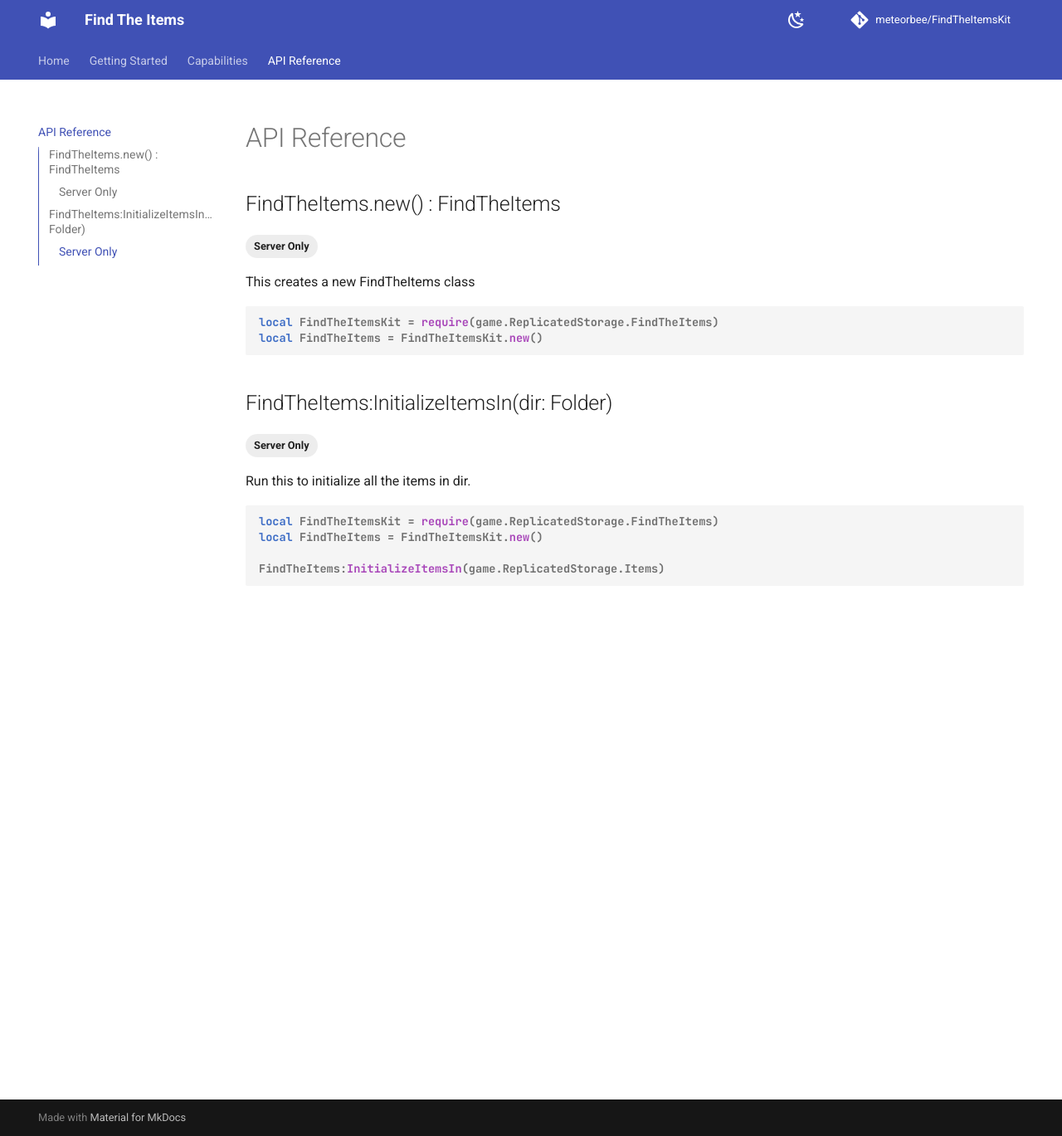
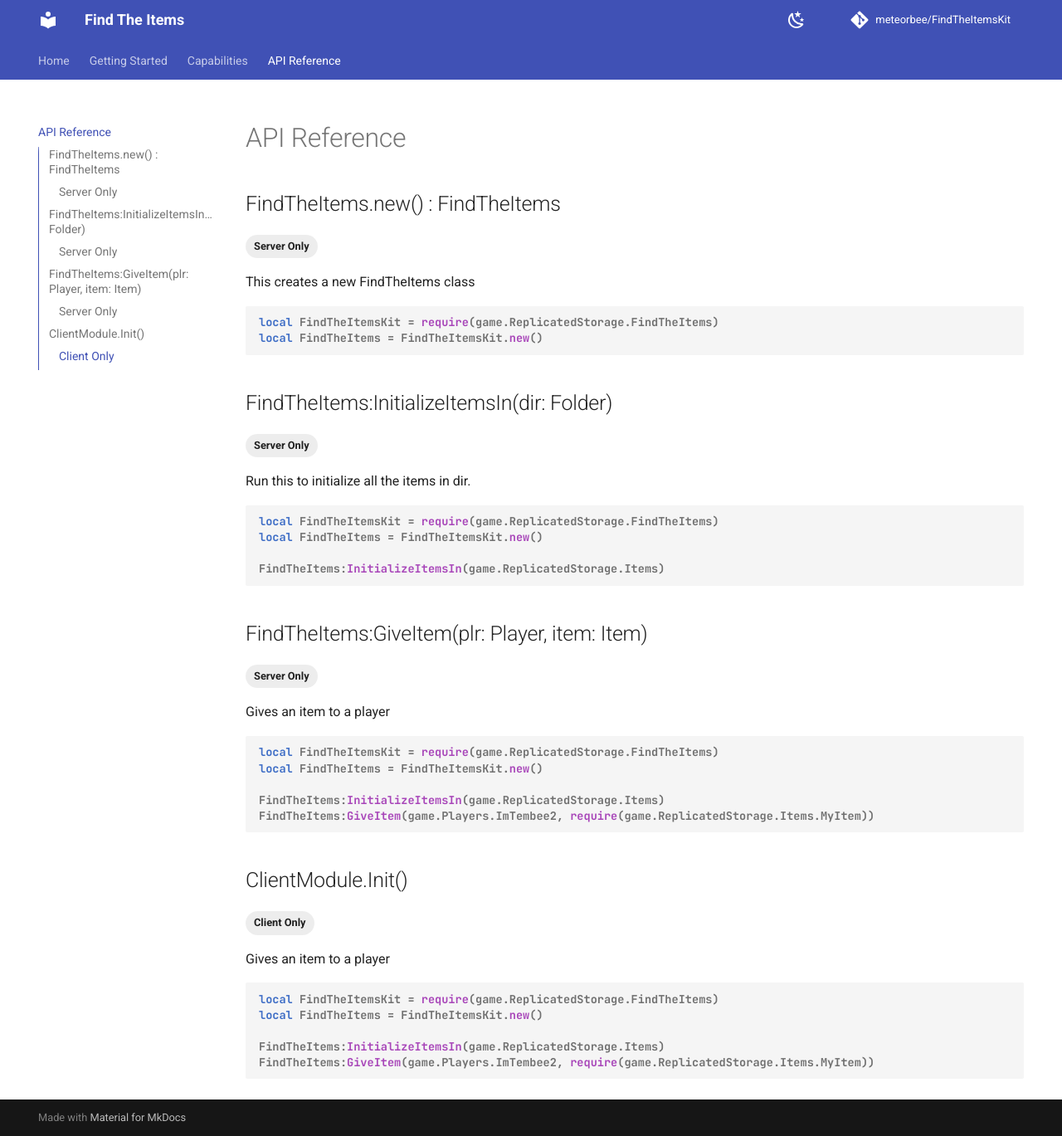
Before and after one commit to meteorbee/FindTheItems, an MkDocs documentation site: the page built from docs/APIReference.md, in a window 1280 px wide and 1369 px high. Shown: the whole window at 83% size. Built offline with MkDocs 1.6.1 and Material for MkDocs 9.7.7, drawn with Linux system fonts in a browser that asks for light colours; comment, search, counter and statistics services are not loaded.

Commit message:
More api reference!

````diff
--- a/docs/APIReference.md
+++ b/docs/APIReference.md
@@ -1,7 +1,7 @@
 # API Reference
 
 ## FindTheItems.new() : FindTheItems
-### <span class="md-tag md-tag--primary">Server Only</span>
+### <span class="md-tag md-tag--secondary">Server Only</span>
 This creates a new FindTheItems class
 ```luau
 local FindTheItemsKit = require(game.ReplicatedStorage.FindTheItems)
@@ -9,7 +9,7 @@ local FindTheItems = FindTheItemsKit.new()
 ```
 
 ## FindTheItems:InitializeItemsIn(dir: Folder)
-### <span class="md-tag md-tag--primary">Server Only</span>
+### <span class="md-tag md-tag--secondary">Server Only</span>
 Run this to initialize all the items in dir.
 ```luau
 local FindTheItemsKit = require(game.ReplicatedStorage.FindTheItems)
@@ -17,3 +17,25 @@ local FindTheItems = FindTheItemsKit.new()
 
 FindTheItems:InitializeItemsIn(game.ReplicatedStorage.Items)
 ```
+
+## FindTheItems:GiveItem(plr: Player, item: Item)
+### <span class="md-tag md-tag--secondary">Server Only</span>
+Gives an item to a player
+```luau
+local FindTheItemsKit = require(game.ReplicatedStorage.FindTheItems)
+local FindTheItems = FindTheItemsKit.new()
+
+FindTheItems:InitializeItemsIn(game.ReplicatedStorage.Items)
+FindTheItems:GiveItem(game.Players.ImTembee2, require(game.ReplicatedStorage.Items.MyItem))
+```
+
+## ClientModule.Init()
+### <span class="md-tag md-tag--secondary">Client Only</span>
+Gives an item to a player
+```luau
+local FindTheItemsKit = require(game.ReplicatedStorage.FindTheItems)
+local FindTheItems = FindTheItemsKit.new()
+
+FindTheItems:InitializeItemsIn(game.ReplicatedStorage.Items)
+FindTheItems:GiveItem(game.Players.ImTembee2, require(game.ReplicatedStorage.Items.MyItem))
+```
````
